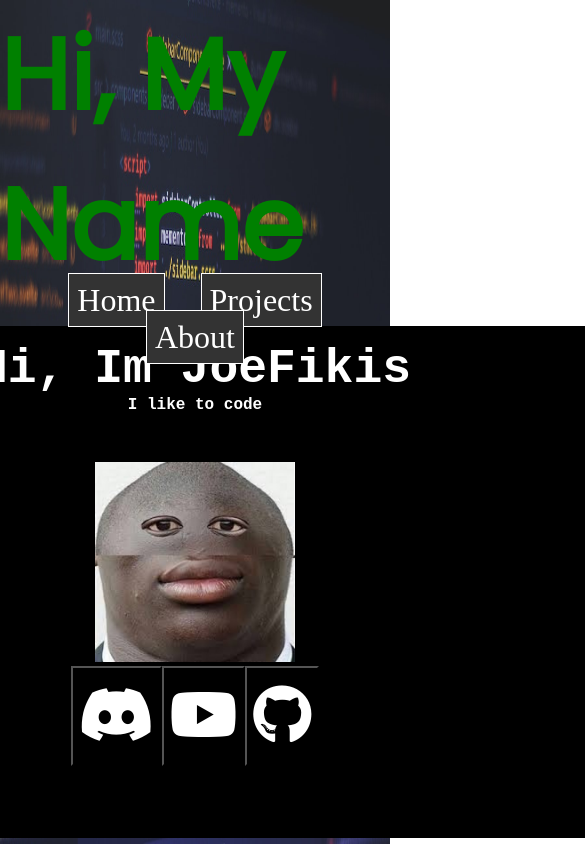
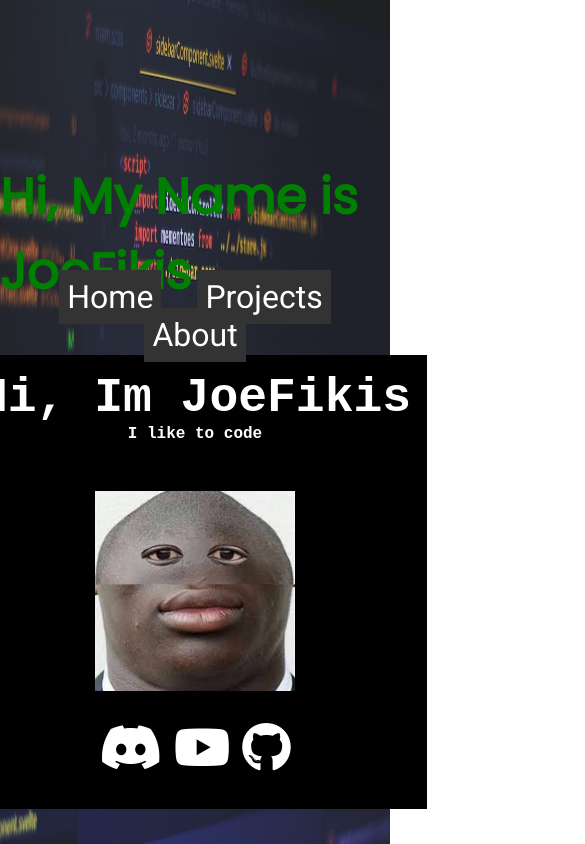
Before and after one commit to JoeFikis/Portfolio, a plain HTML site: page index.html in a window 390 px wide. Shown: the top 844 px of the page, 585 px wide, since content can reach past the window. Drawn offline with Linux system fonts and the light colour scheme.

Commit message:
Mobile work

```diff
--- a/Styles/styles.css
+++ b/Styles/styles.css
@@ -45,7 +45,7 @@
     position: absolute;
     flex-direction: column;
     display: flex;
-    margin-bottom: 16.5rem;
+    margin-bottom: 17rem;
     align-items: center;
     z-index: 1;
     background-color: transparent;
@@ -60,11 +60,13 @@
     text-decoration: none;
     transition: all 0.5s ease-out;
     height: 1rem;
+    border: none;
 }
 
 .Navbar a {
   background-color: #333;
   color: #fff;
+  font-family: 'Roboto', sans-serif;
   border: 1px solid;
   padding: 0.5rem;
   text-align: center;
@@ -74,6 +76,7 @@
   text-decoration: none;
   margin: 1rem;
   transition: all 0.5s ease-out;
+  border: none;
 }
 
  .Navbar a:hover,
@@ -127,7 +130,6 @@ text-rendering: optimizeLegibility;
 
 .Profile-pic img {
     margin-top: 3rem;
-    cursor: pointer;
     justify-content: center;
     position: relative;
     justify-self: center;
@@ -143,18 +145,21 @@ text-rendering: optimizeLegibility;
     margin-bottom: 0rem;
     text-decoration: none;
     background-color: black;
+    border: none;
 }
 
 .links button {
+    border: none;
     font-size: 60px;
     height: 100px;
     width: 100x;
-    text-decoration: none;
+    text-decoration: black;
     background-color: black;
     transition: width 1s, height 1s, transform 1s;
 }
 
 .links i {
+    border: black;
     text-decoration: none;
     color: white;
     transition: height 1s, transform 1s;
@@ -170,3 +175,35 @@ text-rendering: optimizeLegibility;
   width: 250px;
   height: 250px;
 }
+
+@media only screen and (max-width: 720px) {
+    .header h1 {
+      display: flex;
+      font-size: 50px;
+      justify-content: center;
+      margin-top: 10rem;
+    }
+
+    .Profile-pic:hover {
+        background-color: black;
+        height: 120px;
+    }
+
+    .content {
+        width: max-content;
+        overflow: hidden;
+        height: 50%;
+    }
+
+    .links button {
+        transition: width 1s, height .5s, transform 1s;
+    }
+    .links i {
+        font-size: 50px;
+        height: 50px;
+    }
+    .links button:hover {
+        background-color: black;
+      height: 110px;
+    }
+  }
--- a/index.html
+++ b/index.html
@@ -41,8 +41,8 @@
                 <img src="/imgs/channels4_profile.jpg" alt="">
                 <div class="links">
                        <button> <a href="https://discord.gg/qMCwW76pYC"><i class="fa-brands fa-discord"></i></a> </button>
-                       <button><a href="#"><i class="fa-brands fa-youtube"></i></a></button>
-                        <button><a href="#"><i class="fa-brands fa-github"></i></a></button>
+                       <button><a href="https://www.youtube.com/channel/UCiM_49cwlr4zF85TROouijQ"><i class="fa-brands fa-youtube"></i></a></button>
+                        <button><a href="https://github.com/JoeFikis"><i class="fa-brands fa-github"></i></a></button>
                 </div>
                 </div>
             </p>
```
